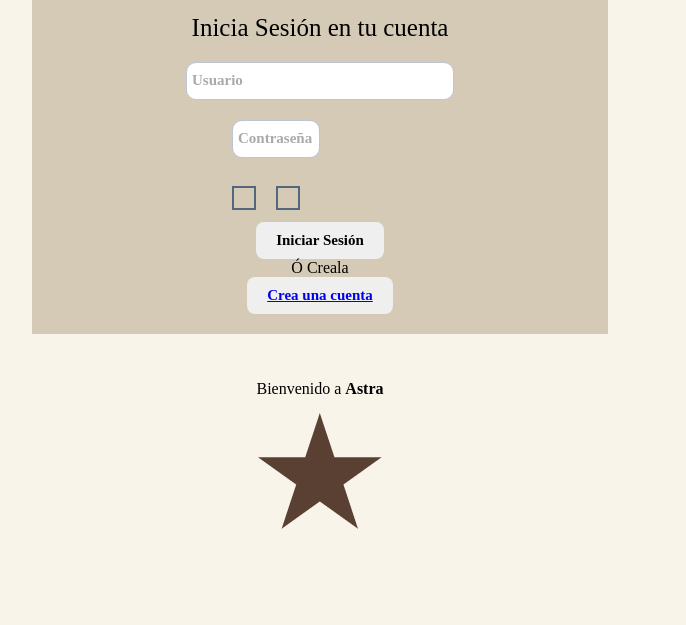
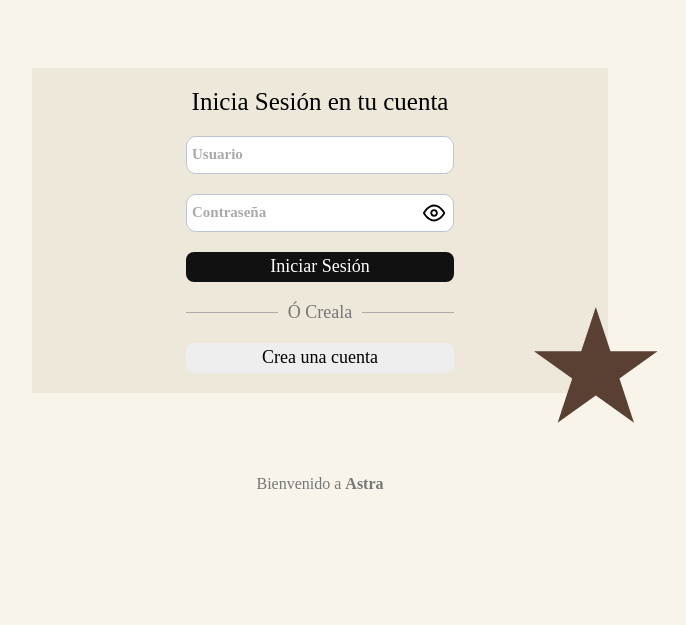
Before and after one commit to CaAnd610/Task-Manager, a plain HTML site: page Frontend/index.html in a window 1280 px wide. Shown: the part 175-800 px from the top of the page, without its empty margins (320-1006 px from the left). Drawn offline with Linux system fonts and the light colour scheme; a web font is replaced by a local one.

Commit message:
html y css del login completo

```diff
--- a/Frontend/css/base.css
+++ b/Frontend/css/base.css
@@ -1,6 +1,6 @@
 :root {
     --background-color: #F8F4E9;
-    --background-darker-color: #D4CAB6;
+    --background-darker-color: #d4cab64d;
     --light-blue: #BDC4D4;
     --blue: #52667E;
     --dark-blue: #1D2E4A;
--- a/Frontend/css/login.css
+++ b/Frontend/css/login.css
@@ -27,6 +27,7 @@ main {
     display: flex;
     flex-direction: column;
     align-items: center;
+    position: relative;
 
     width: 50%;
     margin: 30px;
@@ -43,29 +44,141 @@ main {
     margin-bottom: 20px;
 }
 
-.login-form__user, .login-form__password {
+.login-form__user {
     width: 50%;
     margin-bottom: 20px;
 
     border: 1px solid var(--light-blue);
-
 }
 
-.login-form__user:focus, .login-form__password:focus {
-    outline: 2px solid var(--blue) !important;
+.login-form__user:focus {
+    outline: 2px solid var(--blue);
+}
+
+.login-form__password-container {
+    display: flex;
+    align-items: center;
+    justify-content: space-between;
+    position: relative;
+
+    width: 50%;
+    margin-bottom: 20px;
+}
+
+.login-form__password {
+    border: 1px solid var(--light-blue);
+}
+
+.login-form__password:focus {
+    outline: 2px solid var(--blue);
 }
 
 .login-form__show-password-button, .login-form__hide-password-button {
+    position: absolute;
+    right: 0;
+
     width: 40px;
     height: 40px;
     background: transparent;
     border:none;
 }
 
-.login-form__show-password-button-svg, .login-form__hide-password-button-svg {
-    width: 24px;
-    height: 24px;
+.login-form__show-password-button-img, .login-form__hide-password-button-img {
+    width: 30px;
+    height: 30px;
     display: block;
 
-    border: 2px solid var(--blue);
+    :hover {
+        cursor: pointer;
+    }
 }
+
+.hide {
+    display: none;
+}
+
+.login-form__button {
+    font-family: "Ledger", serif;
+    font-weight: 300;
+    font-size: 18px;
+    font-style: normal;
+
+    width: 50%;
+    height: 30px;
+
+    background-color: #111;
+    color: #fff;
+}
+
+.login-form__button:hover {
+    background-color: var(--dark-blue);
+    cursor: pointer;
+}
+
+.login-form__button:active {
+    background-color: var(--blue);
+}
+
+.login-form__line {
+    display: flex;
+    align-items: center;
+    text-align: center;
+
+    width: 50%;
+    margin: 20px 0;
+}
+
+
+.login-form__line::before, .login-form__line::after {
+    content: '';
+    flex: 1;
+    border-bottom: 1px solid #aaa;
+}
+
+.login-form__line::before {
+    margin-right: 10px;
+}
+
+.login-form__line::after {
+    margin-left: 10px;
+}
+
+.login-form__line-text {
+    font-family: "Ledger", serif;
+    font-weight: 300;
+    font-size: 18px;
+    font-style: normal;
+
+    color: #777;
+}
+
+.login-form__signup-button {
+    width: 50%;
+    height: 30px;
+
+    background-color: #eee;
+
+    a {
+        text-decoration: none;
+
+        font-family: "Ledger", serif;
+        font-weight: 300;
+        font-size: 18px;
+        font-style: normal;
+        color: #000;
+    }
+}
+
+.form-footer {
+    color: #777;
+}
+
+.form_star {
+    position: absolute;
+
+    bottom: 0;
+    right: 0;
+
+    right: -50px;
+    bottom: -30px;
+}
--- a/Frontend/index.html
+++ b/Frontend/index.html
@@ -23,22 +23,24 @@
                 <input type="text" class="input login-form__user" placeholder="Usuario" required>
                 <div class="login-form__password-container">
                     <input type="password" class="input login-form__password" placeholder="Contraseña" required>
-                    <button  type = "button" class="login-form__show-password-button" hide = "false">
-                        <svg src="./assets/icons/showed-eye.svg" class="login-form__show-password-button-svg"></svg>
+                    <button  type = "button" class="btn login-form__show-password-button">
+                        <img src="./assets/icons/showed-eye.svg" alt="Mostrar contraseña" class="login-form__show-password-button-img">
                     </button>
-                    <button type = "button" class="login-form__hide-password-button" hide = "true">
-                        <svg src="./assets/icons/closed-eye.svg" class="login-form__hide-password-button-svg"></svg>
+                    <button type = "button" class="btn login-form__hide-password-button hide">
+                        <img src="./assets/icons/closed-eye.svg" alt="Ocultar contraseña" class="login-form__hide-password-button-img">
                     </button>
                 </div>
                 <button type="submit" class="btn login-form__button">Iniciar Sesión</button>
                 <div class="login-form__line">
                     <span class="login-form__line-text">Ó Creala</span>
                 </div>
-                <button type="button" class="btn login-form__signup_button"><a href="Pages/signup.html">Crea una cuenta</a></button>
+                <button type="button" class="btn login-form__signup-button"><a href="Pages/signup.html">Crea una cuenta</a></button>
+                <img src="assets/icons/Star 1.png" alt="Estrella decorativa" class="form_star">
             </form>
             <span class="form-footer">Bienvenido a <b>Astra</b></span>
-            <img src="assets/icons/Star 1.png" alt="Estrella decorativa" class="form_star">
         </section>
     </main>
+
+    <script src="./js/login.js"></script>
 </body>
 </html>
--- /dev/null
+++ b/Frontend/js/login.js
@@ -0,0 +1,17 @@
+const passwordInput = document.querySelector(".login-form__password");
+const viewPasswordButton = document.querySelector(".login-form__show-password-button");
+const hidePasswordButton = document.querySelector(".login-form__hide-password-button");
+
+viewPasswordButton.addEventListener("click", () =>{
+    passwordInput.type = "text";
+
+    viewPasswordButton.classList.add("hide");
+    hidePasswordButton.classList.remove("hide");
+})
+
+hidePasswordButton.addEventListener("click", () => {
+    passwordInput.type = "password";
+
+    hidePasswordButton.classList.add("hide");
+    viewPasswordButton.classList.remove("hide");
+});
```
Also changed, not shown: Frontend/js/main.js (deleted).
